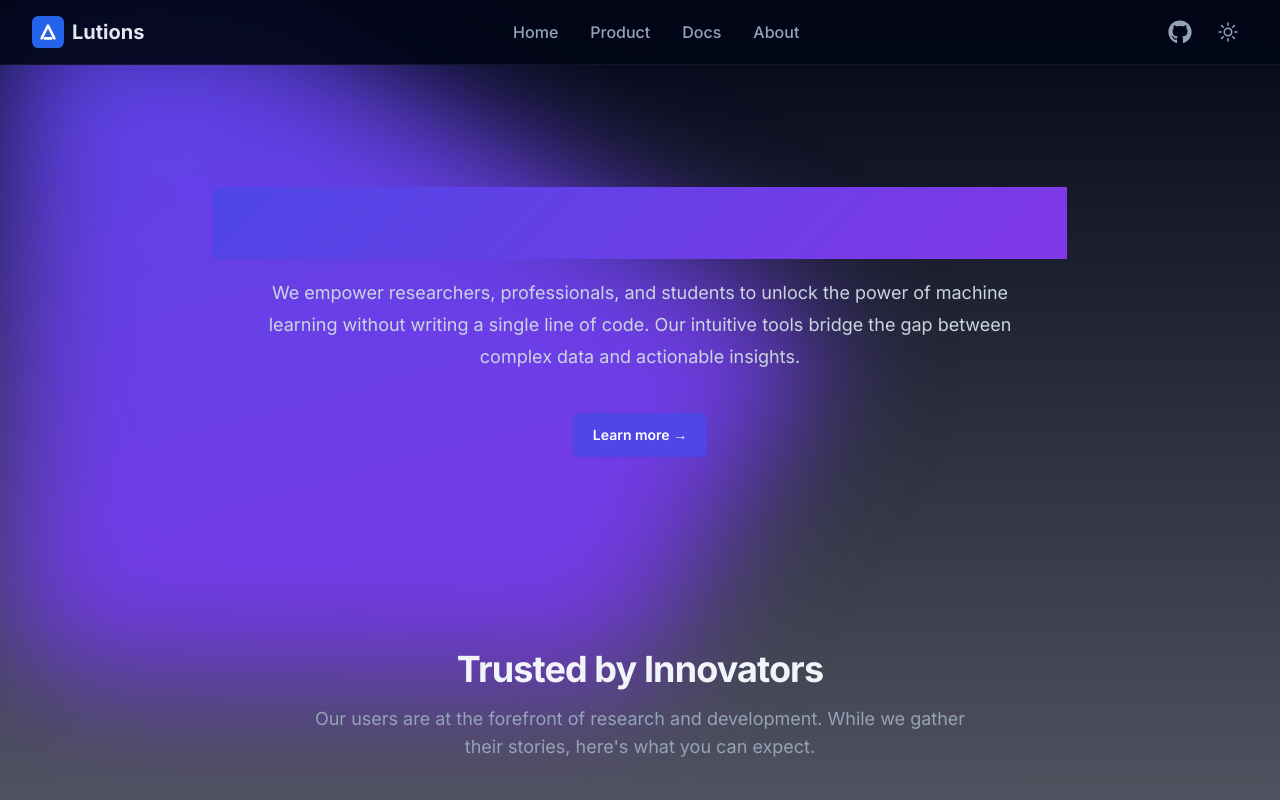
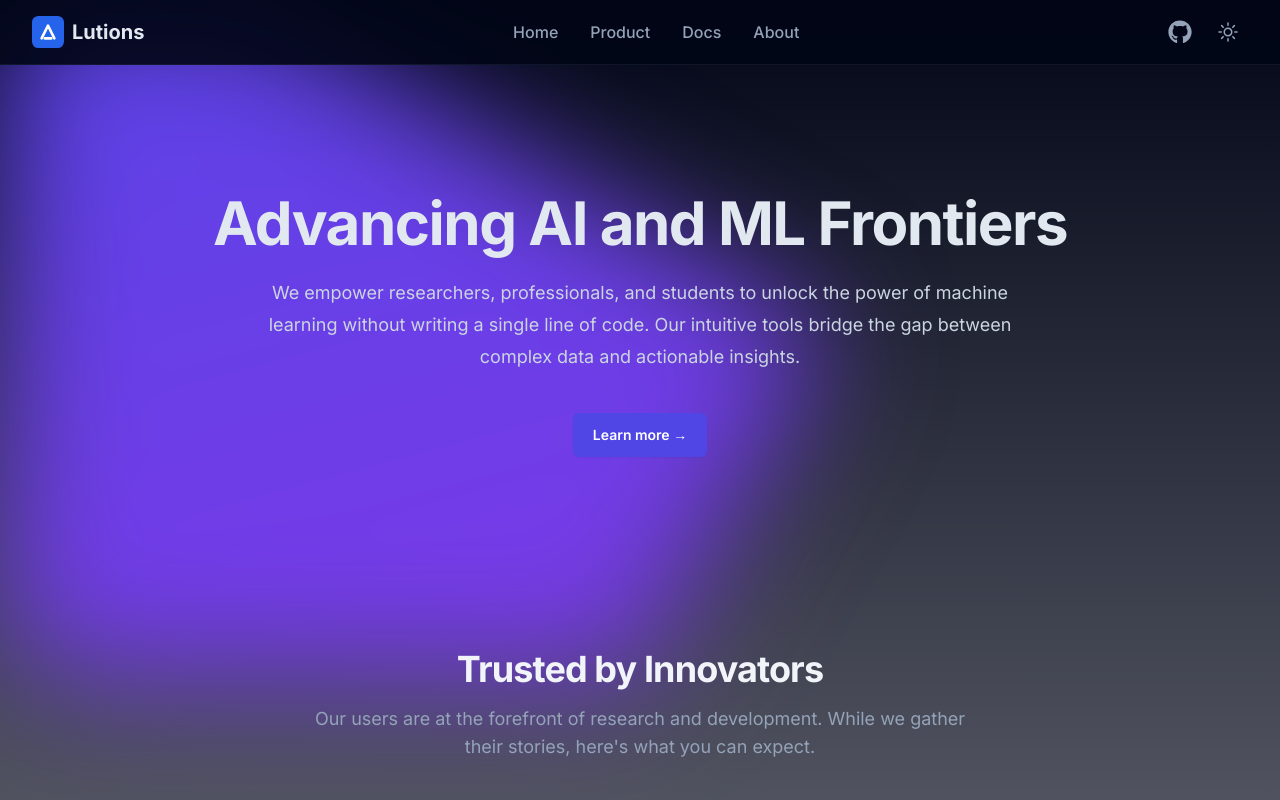
Before and after one commit to Dv04/Lutions-site, a Next.js app: page / in a window 1280 px wide. Shown: the top 800 px of the page. Built offline with nearby package versions, Linux system fonts and the light colour scheme.

Commit message:
Refactor HeroSection: remove gradient background span for improved readability

```diff
--- a/src/app/(components)/pages/home/HeroSection.tsx
+++ b/src/app/(components)/pages/home/HeroSection.tsx
@@ -4,10 +4,10 @@
 export default function HeroSection() {
   return (
     <Section className="text-center pt-24 sm:pt-32">
-      <h1 className="text-4xl font-bold tracking-tight text-neutral-900 dark:text-neutral-100 sm:text-6xl">
-        <span className="hero-gradient-bg bg-clip-text text-transparent">
+      <h1 className="text-4xl font-bold tracking-tight sm:text-6xl">
+        {/* <span className="hero-gradient-bg bg-clip-text"> */}
           Advancing AI and ML Frontiers
-        </span>
+        {/* </span> */}
       </h1>
       <p className="mt-6 text-lg max-w-3xl mx-auto leading-8 text-neutral-600 dark:text-neutral-300 animate-fade-in-slide-up" style={{ animationDelay: '0.3s' }}>
         We empower researchers, professionals, and students to unlock the power of machine learning without writing a single line of code. Our intuitive tools bridge the gap between complex data and actionable insights.
```
